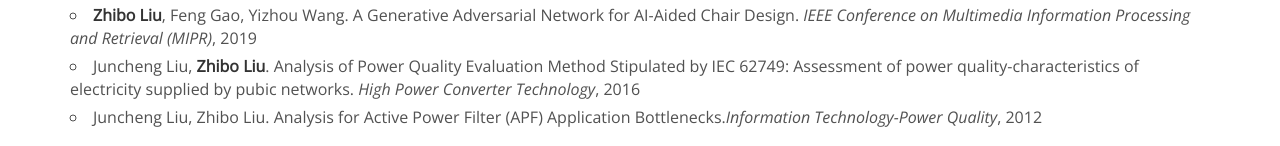
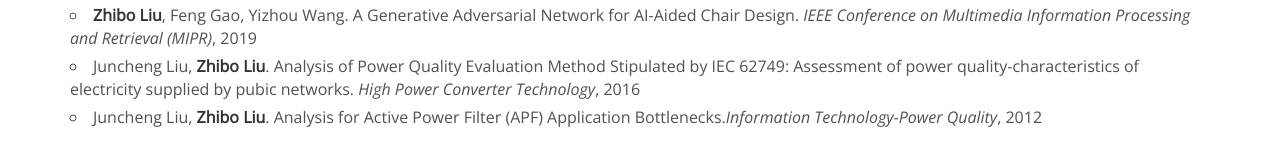
Before and after one commit to chenligroup/chenligroup.github.io, a Jekyll site: the page built from _people/Zhibo_Liu.md, in a window 1280 px wide and 900 px high, scrolled down 808 px. Shown: the part 751-897 px from the top of the window. Built offline with Jekyll 4.4.1, drawn with Linux system fonts in a browser that asks for light colours; nearby versions of some CDN libraries; comment, search, counter and statistics services are not loaded.

```diff
--- a/_people/Zhibo_Liu.md
+++ b/_people/Zhibo_Liu.md
@@ -59,4 +59,4 @@ Python, Pytorch, Bash, Latex, TensorFlow, R, MATLAB, JavaScript
 ### Publications
 - **Zhibo Liu**, Feng Gao, Yizhou Wang. A Generative Adversarial Network for AI-Aided Chair Design. _IEEE Conference on Multimedia Information Processing and Retrieval (MIPR)_, 2019
 - Juncheng Liu, **Zhibo Liu**. Analysis of Power Quality Evaluation Method Stipulated by IEC 62749: Assessment of power quality-characteristics of electricity supplied by pubic networks. _High Power Converter Technology_, 2016
-- Juncheng Liu, Zhibo Liu. Analysis for Active Power Filter (APF) Application Bottlenecks._Information Technology-Power Quality_, 2012
+- Juncheng Liu, **Zhibo Liu**. Analysis for Active Power Filter (APF) Application Bottlenecks._Information Technology-Power Quality_, 2012
```
